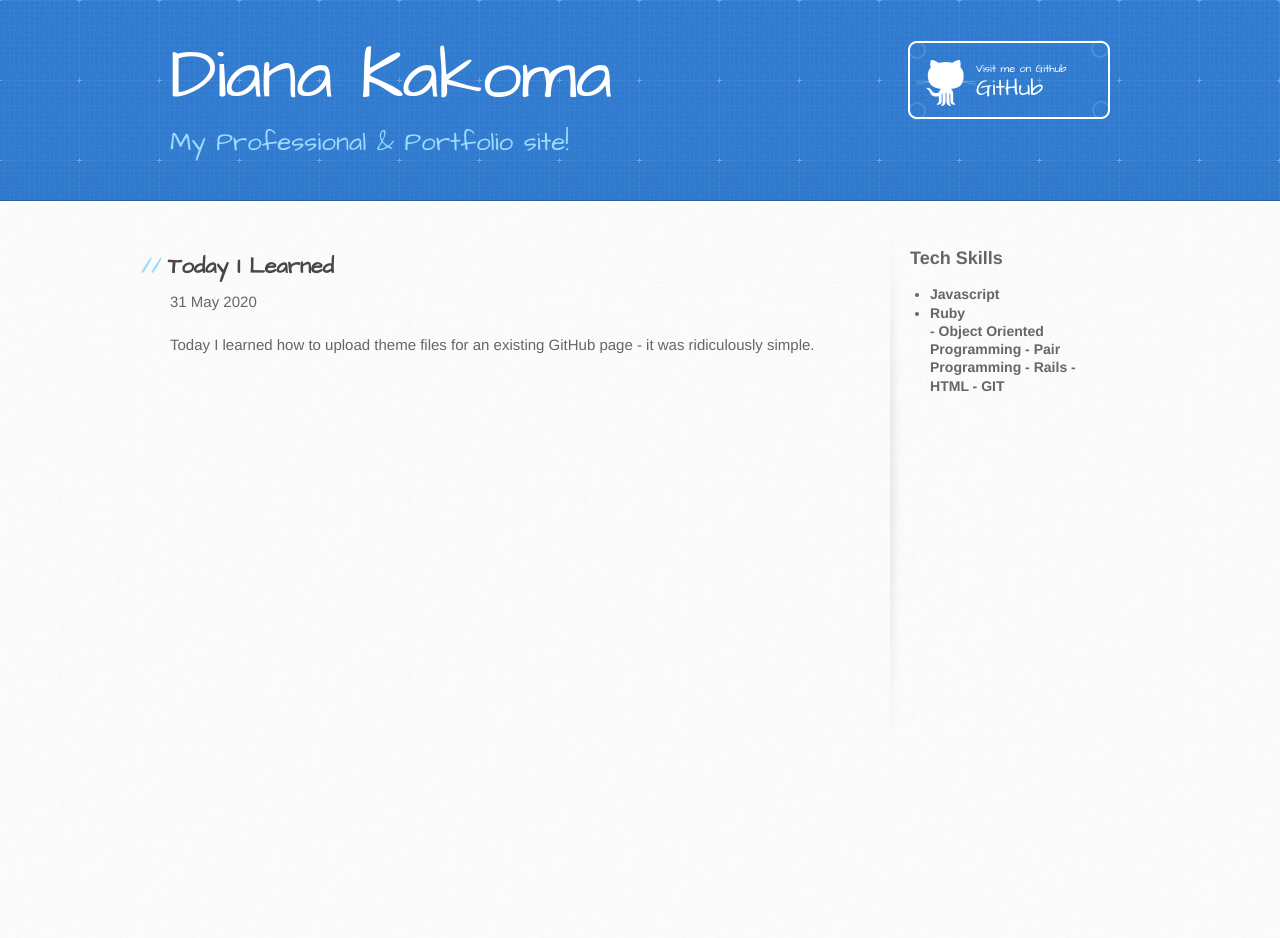
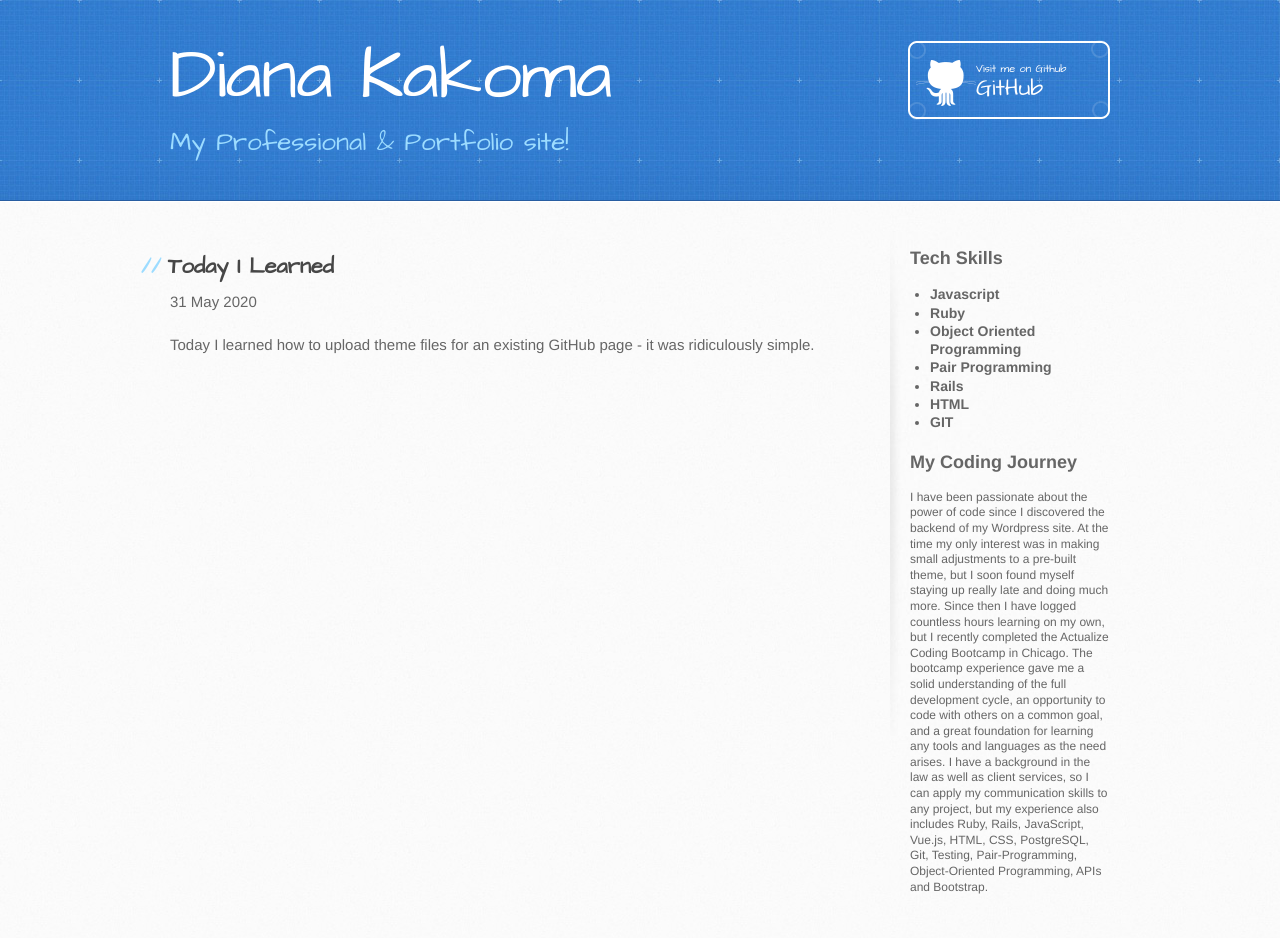
Before and after one commit to dianakakoma/dianakakoma.github.io, a Jekyll site: the page built from _posts/2020-05-31-Today-I-Learned.md, in a window 1280 px wide. Built offline with Jekyll 4.4.1, drawn with Linux system fonts in a browser that asks for light colours; our own code applies the rules of GitHub Pages for plain Markdown files; before the commit the page ends 900 px from its top, so only the background shows below that.

Commit message:
Update default.html
Bio and tech skills

```diff
--- a/_layouts/default.html
+++ b/_layouts/default.html
@@ -47,15 +47,22 @@
           <h2>Tech Skills</h2>
           <h3>
           <ul>
-            <li>Javascript </li>
-            <li>Ruby</li>
-          - Object Oriented Programming
-          - Pair Programming
-          - Rails
-          - HTML
-          - GIT
+              <li>Javascript </li>
+              <li>Ruby</li>
+              <li>Object Oriented Programming</li>
+              <li>Pair Programming</li>
+              <li>Rails</li>
+              <li>HTML</li>
+              <li>GIT</li>
+
             </ul>
           </h3>
+
+          <h2> My Coding Journey</h2>
+            <p>I have been passionate about the power of code since I discovered the backend of my Wordpress site. At the time my only interest was in making small adjustments to a pre-built theme, but I soon found myself staying up really late and doing much more.
+Since then I have logged countless hours learning on my own, but I recently completed the Actualize Coding Bootcamp in Chicago. The bootcamp experience gave me a solid understanding of the full development cycle, an opportunity to code with others on a common goal, and a great foundation for learning any tools and languages as the need arises.
+I have a background in the law as well as client services, so I can apply my communication skills to any project, but my experience also includes Ruby, Rails, JavaScript, Vue.js, HTML, CSS, PostgreSQL, Git, Testing, Pair-Programming, Object-Oriented Programming, APIs and Bootstrap.
+            </p>
 
 
         </aside>
```
